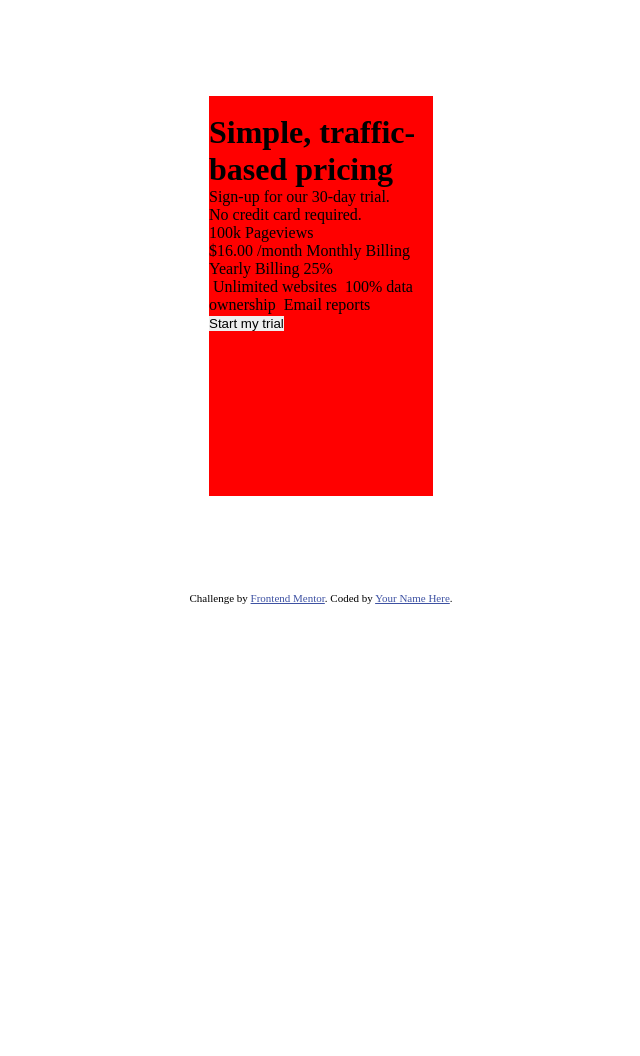
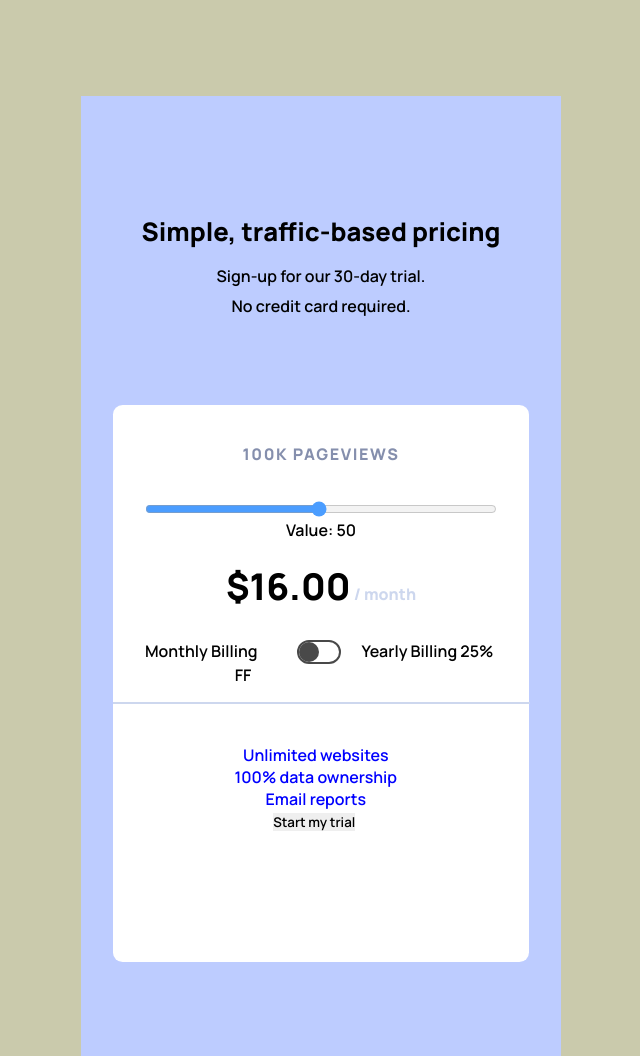
Before and after one commit to Vidottizzz/Interactive-pricing-component, a plain HTML site: page index.html in a window 1280 px wide. Shown: the top 1056 px of the page, without its empty margins (319-959 px from the left). Before the commit the page ends 800 px from the top, so only its background shows below. Drawn offline with Linux system fonts and the light colour scheme.

Commit message:
started css structure

```diff
--- a/index.html
+++ b/index.html
@@ -11,40 +11,69 @@
       sizes="32x32"
       href="./images/favicon-32x32.png"
     />
-
+    <link href="https://fonts.googleapis.com/css2?family=Manrope:wght@600;800&display=swap" rel="stylesheet">
     <title>Frontend Mentor | Interactive pricing component</title>
   </head>
   <body>
     <div id="card-itself">
       <header>
         <img src="" alt="">
-        <div>
+        <div id="hold-title">
           <h1> Simple, traffic-based pricing</h1>
           <p>Sign-up for our 30-day trial.</p>
           <p>No credit card required.</div>
       </header>
-      <p>100k Pageviews</p>
-      <!-- slider -->
-      <span>$16.00</span><span> /month</span>
 
+    <div id="hold-mainfooter">
+      <main>
+        <p>100K PAGEVIEWS</p>
+
+        <div class="slidecontainer">
+          <input type="range" min="1" max="100" value="50" class="slider" id="myRange">
+          <p>Value: <span id="demo"></span></p>
+        </div>
+
+        <div id="hold-month">
+          <span>$16.00</span><span> / month</span>
+        </div>
+
+        <div id="hold-main" class="flex">
             <span>Monthly Billing</span>
-      <!-- toggle -->
+
+            <div id="hold-toggle">
+              <div class="toggle" onclick="toggle()">
+                  <div class="circle"></div>
+              </div>
+              <span class="text">FF</span>
+            </div>
+
+            <div id="hold-year">
                   <span>Yearly Billing</span>
-      <span>25%</span>
-      <main></main>
+                  <span>25%</span></main>
+            </div>
 
-      <footer>
+            <hr>
+            <div id="hold-foot">
               <div>
                 <img src="" alt=""><span> Unlimited websites</span>
+              </div>
+              <div>
                 <img src="" alt=""><span> 100% data ownership</span>
+              </div>
+              <div>
                 <img src="" alt=""><span> Email reports</span>
               </div>
               <button>Start my trial</button>
+            </div>
+
+        </div>
+      </main>
+        <footer>
 
         </footer>
+    </div>
 
 
-    </div>
 
 
     <div class="attribution">
--- a/script/script.js
+++ b/script/script.js
@@ -0,0 +1,27 @@
+var slider = document.getElementById("myRange");
+var output = document.getElementById("demo");
+output.innerHTML = slider.value;
+
+slider.oninput = function() {
+  output.innerHTML = this.value;
+}
+
+
+
+
+// toggle
+
+let active = false
+
+function toggle() {
+    let toggle = document.querySelector('.toggle')
+    let text = document.querySelector('.text')
+    active = !active
+    if (active) {
+        toggle.classList.add('active')
+        text.innerHTML = 'N'
+    } else {
+        toggle.classList.remove('active')
+        text.innerHTML = 'FF'
+    }
+}
--- a/style/style.css
+++ b/style/style.css
@@ -30,17 +30,56 @@
   --DarkDesaturatedBlue: hsl(227, 35%, 25%);
 }
 * {
+  text-align: center;
   padding: 0;
   margin: 0;
   vertical-align: baseline;
   list-style: none;
   border: 0;
+  font-family: "Manrope", sans-serif;
+}
+h1 {
+  font-size: 1.6rem;
+  margin-bottom: 1rem;
+}
+header p:nth-child(2) {
+  margin-bottom: 0.5rem;
+}
+hr {
+  border: 0.5px solid var(--LightGrayishBlue);
+  width: 86.4%;
+  position: absolute;
+  bottom: 22rem;
+}
+body{
+    background-color: rgb(202, 202, 172);
+}
+.flex {
+  display: flex;
 }
 #card-itself {
-    margin: 6rem auto;
-    width: 14rem;
-    height: 25rem;
-     background-color: red;
+  margin: 6rem auto;
+  width: 26rem;
+  height: 48rem;
+  background-color: var(--PaleBlue);
+  padding: 6rem 2rem;
+  position: relative;
+}
+#hold-title {
+}
+#hold-mainfooter {
+  padding: 2.4rem 2rem;
+  border-radius: 0.6rem;
+  margin-top: 5.5rem;
+  background-color: white;
+  height: 30rem;
+}
+#hold-mainfooter p:nth-child(1) {
+  font-size: 1rem;
+  margin-bottom: 2rem;
+  font-weight: 800;
+  color: var(--GrayishBlue);
+  letter-spacing: 0.1rem;
 }
 
 .attribution {
@@ -50,3 +89,107 @@
 .attribution a {
   color: hsl(228, 45%, 44%);
 }
+
+/* // SLIDER */
+
+/* The slider itself */
+.slidecontainer {
+  width: 100%;
+  margin-bottom: 1.2rem;
+}
+
+.slider {
+  width: 100%;
+  height: 10px;
+  border-radius: 5px;
+  background: #04aa6d;
+  outline: none;
+  opacity: 0.7;
+  -webkit-transition: 0.2s;
+  transition: opacity 0.2s;
+}
+
+.slider:hover {
+  opacity: 1;
+}
+
+.slider::-webkit-slider-thumb {
+  -webkit-appearance: none;
+  appearance: none;
+  width: 23px;
+  height: 24px;
+  border-radius: 50%;
+  background: #04aa6d;
+  cursor: pointer;
+}
+
+.slider::-moz-range-thumb {
+  width: 23px;
+  height: 24px;
+  border-radius: 50%;
+  background: #04aa6d;
+  cursor: pointer;
+}
+/* //toggle */
+
+.toggle {
+  position: relative;
+  width: 40px;
+  height: 20px;
+  border: 2px solid #494949;
+  border-radius: 20px;
+  display: flex;
+  justify-content: center;
+  align-items: center;
+  cursor: pointer;
+  transition: 0.3s;
+}
+.circle {
+  position: absolute;
+  left: 0;
+  width: 20px;
+  height: 20px;
+  border-radius: 20px;
+  background-color: #494949;
+  transition: 0.3s;
+}
+.active {
+  border-color: rgb(85, 227, 180);
+}
+.active + .text {
+  color: rgb(85, 227, 180);
+}
+.active .circle {
+  left: 100%;
+  transform: translateX(-100%);
+  transition: 0.3s;
+  background-color: rgb(85, 227, 180);
+}
+.toggle {
+  margin-left: 9.5rem;
+}
+#hold-month {
+  font-size: 2.3rem;
+  font-weight: 800;
+}
+#hold-month :nth-child(2) {
+  font-size: 1rem;
+  color: var(--LightGrayishBlue);
+}
+#hold-main {
+  position: absolute;
+  top: 34rem;
+}
+#hold-year {
+  /* position: absolute; */
+  margin-left: 6.5rem;
+}
+#hold-toggle {
+  position: absolute;
+}
+#hold-foot {
+    position: absolute;
+    bottom: 14rem;
+    left: 9.4rem;
+    color:blue;
+}
```
Lines whose indentation alone changed are shown as unchanged.
